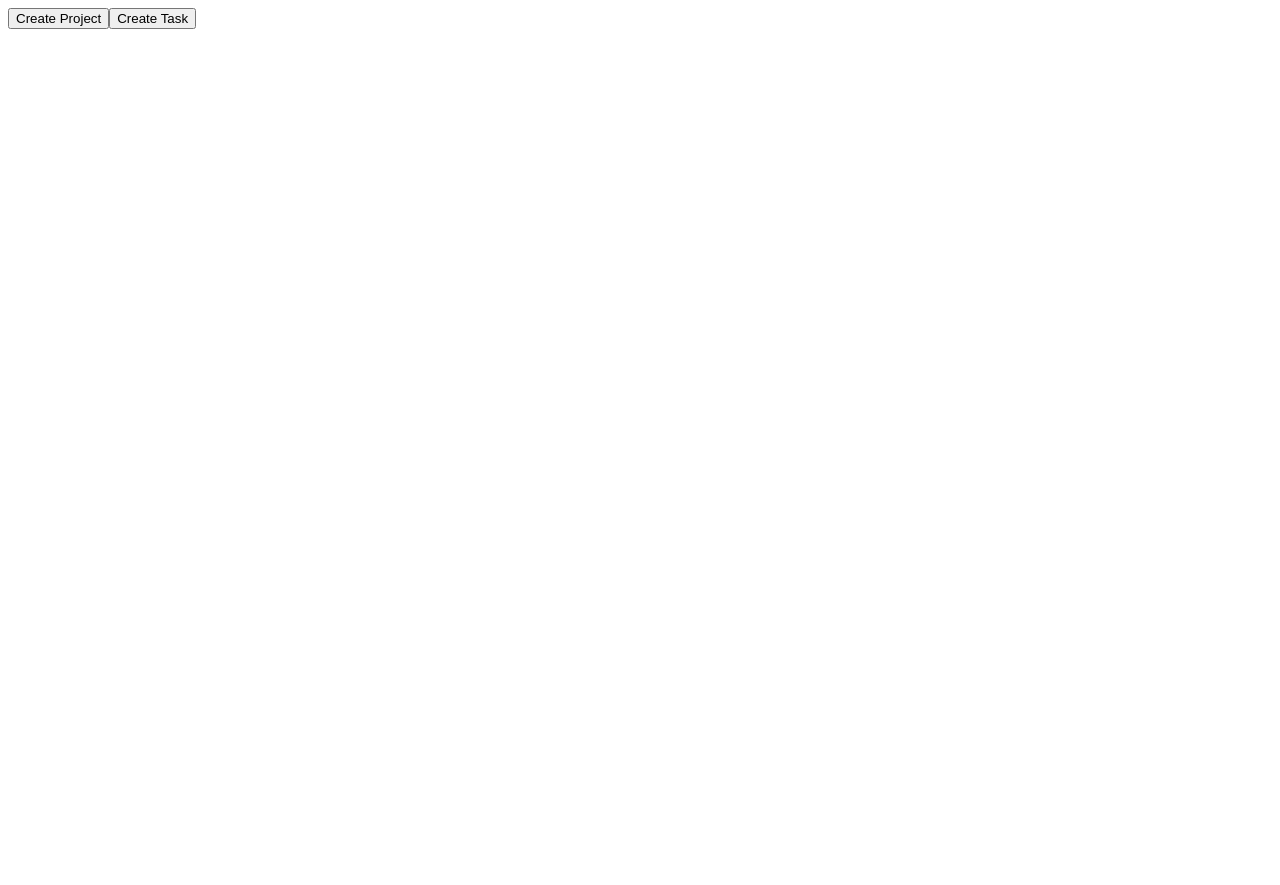
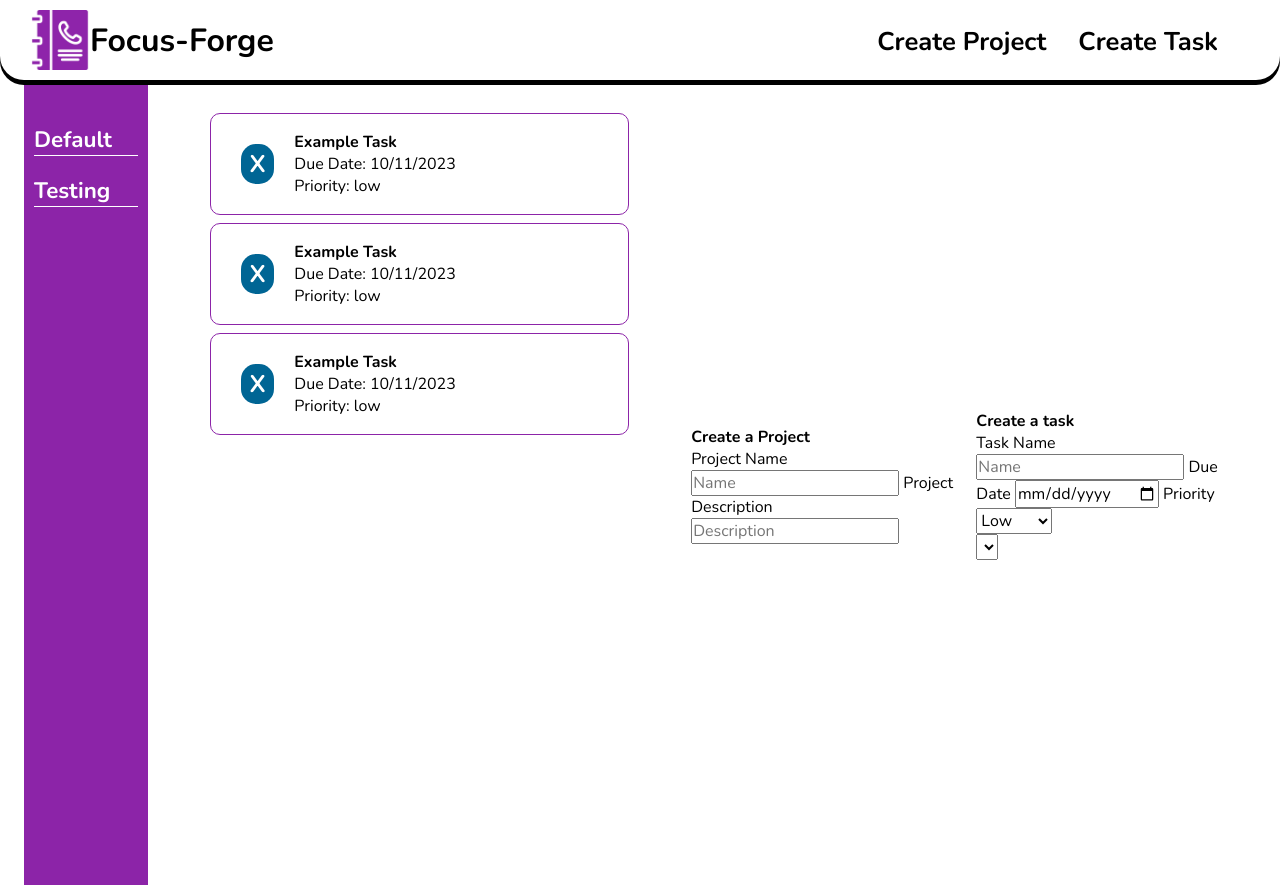
Before and after one commit to Burin2301/TOP-ToDo, a website built with webpack: page dist/index.html in a window 1280 px wide. Before the commit the page ends 800 px from the top, so only its background shows below. Built offline with nearby package versions, Linux system fonts and the light colour scheme.

Commit message:
still need to make visibl the popups for creating stuff, finish tomorrow, fking tired xD

```diff
--- /dev/null
+++ b/attributions.txt
@@ -0,0 +1 @@
+https://www.flaticon.es/autores/iconpro86
--- /dev/null
+++ b/src/UI/body.js
@@ -0,0 +1,63 @@
+// IMPORTS----------------
+import { projects } from "../functions/projects"
+import { tasks } from "../functions/tasks"
+
+import { popUpProject } from "./pop-ups"
+import { popUpTask } from "./pop-ups"
+// -----------------------
+
+const main = document.createElement('main')
+const aside = document.createElement('aside')
+const taskContainer = document.createElement('div')
+taskContainer.classList.add('task-container')
+
+// ASIDE ----------------
+
+const projectListContainer = document.createElement('div')
+projectListContainer.classList.add('project-list-container')
+
+const projectListUL = document.createElement('ul')
+projects.forEach((project)=>{
+    const projectTitle = project.nameProject
+    const projectListLI = document.createElement('li')
+    projectListLI.classList.add('project-list')
+    projectListLI.innerText = projectTitle
+    projectListUL.appendChild(projectListLI)
+})
+projectListContainer.appendChild(projectListUL)
+aside.appendChild(projectListContainer)
+// ----------------------
+
+// MAIN -----------------
+
+const tasksList = document.createElement('div')
+tasksList.classList.add('task-list')
+
+const taskListUL = document.createElement('ul')
+tasks.forEach((task)=>{
+    const taskName = task.titleTask
+    const taskDueDate = task.dueDate
+    const taskPriority = task.priority
+    const taskLi = document.createElement('li')
+    taskLi.classList.add('task-Li')
+    taskLi.innerHTML = `
+    <div class="full-task">
+        <button class="task-x-btn">X</button>
+        <div class="task-info">
+            <h3>${taskName}</h3>
+            <p>Due Date: ${taskDueDate}</p>
+            <p>Priority: ${taskPriority}</p>
+        </div>
+    </div>`
+    taskListUL.appendChild(taskLi)
+})
+tasksList.appendChild(taskListUL)
+taskContainer.appendChild(tasksList)
+// ----------------------
+
+main.appendChild(aside)
+main.appendChild(taskContainer)
+main.appendChild(popUpProject)
+main.appendChild(popUpTask)
+
+export { main }
--- /dev/null
+++ b/src/UI/header.js
@@ -0,0 +1,57 @@
+// IMPORTS-------
+import headerIcon from '../asset/agenda.png';
+import burgerMenu from '../asset/barramenu.png'
+//---------------
+
+const header = document.createElement('header')
+header.classList.add('header')
+header.setAttribute('id','header')
+
+const headerBrand = document.createElement('div')
+headerBrand.classList.add('header-brand')
+
+const headerLogo = document.createElement('img')
+headerLogo.src = headerIcon
+
+const headerTitle = document.createElement('h1')
+headerTitle.classList.add('header-title')
+headerTitle.innerText = 'Focus-Forge'
+
+const headerBtns = document.createElement('div')
+headerBtns.classList.add('header-btns')
+
+const burgerMenuButton = document.createElement('img')
+burgerMenuButton.classList.add('burgerBtn')
+burgerMenuButton.src = burgerMenu
+
+const createProject = document.createElement('p')
+createProject.id = 'ctProjectBtn'
+createProject.innerText = 'Create Project'
+createProject.classList.add('ct-project-button')
+createProject.classList.add('navbar-button')
+
+const createTask = document.createElement('p')
+createTask.id = 'ctTaskBtn'
+createTask.innerText = 'Create Task'
+createTask.classList.add('ct-task-button')
+createTask.classList.add('navbar-button')
+
+headerBrand.appendChild(headerLogo)
+headerBrand.appendChild(headerTitle)
+header.appendChild(headerBrand)
+
+
+
+headerBtns.appendChild(createProject)
+headerBtns.appendChild(createTask)
+headerBtns.appendChild(burgerMenuButton)
+header.appendChild(headerBtns)
+
+
+
+
+
+
+
+
+export { header }
--- /dev/null
+++ b/src/UI/pop-ups.js
@@ -0,0 +1,66 @@
+// IMPORTS-----------------------
+import { projects } from "../functions/projects";
+// ------------------------------
+
+// PROJECT POP UP ---------------
+const popUpProject = document.createElement('div')
+// popUpProject.classList.add('inactive')
+popUpProject.classList.add('pop-up-project')
+const projectContent = `
+<div class="project-pop">
+    <h3>Create a Project</h3>
+    <label for="projectNameInput">Project Name</label>
+    <input id="projectNameInput" type="text" placeholder="Name">
+    <label for="projectDescrInput">Project Description</label>
+    <input id="projectDescrInput" type="text" placeholder="Description">
+</div>
+`
+popUpProject.innerHTML = projectContent
+
+
+// TASK POP UP ------------------
+
+const popUpTask = document.createElement('div')
+// popUpTask.classList.add('inactive')
+popUpTask.classList.add('pop-up-task')
+const taskContent = `
+<div class="task-pop">
+    <h3>Create a task</h3>
+    <label for="taskNameInput">Task Name</label>
+    <input id="taskNameInput" type="text" placeholder="Name">
+
+    <label for="taskDateInput">Due Date</label>
+    <input id="taskDateInput" type="date" placeholder="Due Date">
+
+    <label for="taskPrioChoice">Priority</label>
+    <select name="taskPrioChoice" id="taskPrioChoice">
+        <option value="low">Low</option>
+        <option value="normal">Normal</option>
+        <option value="high">High</option>
+        <option value="extreme">Asap</option>
+    </select>
+    </div>
+`
+popUpTask.innerHTML = taskContent
+const taskProjectLabel = document.createElement('label')
+taskProjectLabel.setAttribute("for", "taskProjectChoice")
+taskProjectLabel.innerText = "Priority"
+
+const taskProjectSelect = document.createElement('select')
+taskProjectSelect.setAttribute("name", "taskProjectChoice")
+taskProjectSelect.id = "taskProjectChoice"
+
+projects.forEach((project)=>{
+    const projectTitle = project.nameProject
+    const optionProject = document.createElement('option')
+    optionProject.setAttribute("value",projectTitle)
+    optionProject.id = projectTitle
+    taskProjectSelect.appendChild(optionProject)
+})
+
+
+popUpTask.appendChild(taskProjectSelect)
+
+
+
+export { popUpProject, popUpTask }
--- a/src/modules/forTheMoment.js
+++ b/src/UI/temporal.js
@@ -5,9 +5,14 @@ projectBtn.setAttribute("id","project");
 projectBtn.innerText = "Create Project"
 const taskBtn = document.createElement("button");
 taskBtn.setAttribute("id","task");
-taskBtn.innerText = "Create Task"
+taskBtn.innerText = "Create Task";
+const projectTask = document.createElement("button");
+projectTask.innerText = "task in a project";
+projectTask.setAttribute("id", "task-project");
 
 buttons.appendChild(projectBtn);
 buttons.appendChild(taskBtn);
+buttons.appendChild(projectTask);
+
 
 export {buttons}
--- /dev/null
+++ b/src/functions/logic.js
@@ -0,0 +1,38 @@
+// IMPORT FUNCTIONS -----------
+import { newProject } from "./projects";
+import { newTask } from "./tasks";
+
+import { popUpProject } from "../UI/pop-ups";
+import { popUpTask } from "../UI/pop-ups";
+// ----------------------------
+// IMPORT UI ------------------
+import { header } from '../UI/header';
+import { main } from "../UI/body";
+// ----------------------------
+
+function renderScreen(){
+    const contentDiv = document.querySelector('.content')
+    contentDiv.appendChild(header)
+    contentDiv.appendChild(main)
+}
+
+function showProjectPop(){
+    popUpProject
+}
+
+function showTaskPop(){
+    popUpTask
+}
+
+
+
+renderScreen()
+
+
+const createProjectBtn = document.querySelector('#ctProjectBtn')
+const createTaskBtn = document.querySelector('#ctTaskBtn')
+
+createProjectBtn.addEventListener('click', showProjectPop)
+createTaskBtn.addEventListener('click', showTaskPop)
+
+export { renderScreen }
--- /dev/null
+++ b/src/functions/projects.js
@@ -0,0 +1,50 @@
+// IMPORTS------
+import { Task, tasks as taskObject } from "./tasks";
+// -------------
+
+const projects = [];
+class Project {
+    constructor( nameProject, descrProject, tasks ){
+        this.nameProject = nameProject;
+        this.descrProject = descrProject
+        this.tasksOfProject = []
+    }
+
+};
+const projectDefault = new Project("Default", "Tasks that are not from any project will be here 😀");
+const testProject = new Project("Testing", "For testing purposes")
+projects.push(projectDefault);
+projects.push(testProject);
+
+function newProject( ) {
+    let projectName
+    let projectDescr
+    try {
+        projectName = prompt("Please, type a name for the project.");
+        projectDescr = prompt("Please, type a description for the project, this is optional.");
+        if ( projectName === "" ){
+            throw "Please, type a name for the project, please"
+        }
+        const projectCreated = new Project(projectName,projectDescr);
+        projects.push(projectCreated);
+    }
+    catch(error){
+        alert("Error: " + error )
+    }
+    console.table(projects)
+    return projects;
+}
+
+function getTasks () {
+    const targetProject = projects.find( ( project ) => project[0] === taskObject.project )
+    if ( targetProject ){
+        const isTaskPresent = targetProject.tasksOfProject.some( (existingTask) => existingTask.titleTask === taskObject.titleTask )
+        if(!isTaskPresent){
+            targetProject.tasksOfProject.push(taskObject)
+        }
+    }
+    return projects
+}
+getTasks();
+
+export { projects, newProject, getTasks}
--- /dev/null
+++ b/src/functions/tasks.js
@@ -0,0 +1,49 @@
+// IMPORTS---------------
+import { getTasks, projects } from "./projects";
+//------------------------
+
+class Task {
+    constructor( titleTask, dueDate, priority, project) {
+        this.titleTask = titleTask;
+        this.dueDate = dueDate;
+        this.priority = priority;
+        this.project = project
+    }
+    chooseProject () {
+        return this.project
+    }
+};
+const defaultTask = new Task( "Example Task", "10/11/2023", "low", "Default" );
+const defaultTask1 = new Task( "Example Task", "10/11/2023", "low", "Default" );
+const defaultTask2 = new Task( "Example Task", "10/11/2023", "low", "Default" );
+const tasks = []
+tasks.push(defaultTask)
+tasks.push(defaultTask1)
+tasks.push(defaultTask2)
+
+
+function newTask( ) {
+    let taskTitle
+    let taskDate
+    let taskPrio
+    let taskProject = "Default"
+    try {
+        taskTitle = prompt( "Type a title for the new task" );
+        taskDate = prompt( "Give a due date for the task" );
+        taskPrio = prompt( "Give a priority order for this task" );
+        if( taskTitle === "" || taskDate === "" ){
+            throw "Please, type a name and a due date for the task, please"
+        }
+        const taskCreated = new Task( taskTitle, taskDate, taskPrio, taskProject )
+        tasks.push(taskCreated)
+    }
+    catch( error ){
+        alert("Error: " + error )
+    }
+    console.table(tasks)
+    getTasks()
+    console.table(projects)
+    return tasks;
+}
+
+export { Task, newTask, tasks }
--- a/src/index.js
+++ b/src/index.js
@@ -1,89 +1,9 @@
 // IMPORTS------------------------------------------------------------------------------
-import { format } from "date-fns";
-import { printMessage } from "./custom_modules/printMessages"
-import { buttons } from "./modules/forTheMoment";
+import { renderScreen } from './functions/logic'
+// IMPORTS UI
+import './styles/style.css'
+
 // -------------------------------------------------------------------------------------
 
 
-// CLASS CONSTRUCTORS------------------------------------------------------------------
-
-class Project {
-    constructor( nameProject, descriptionProject ){
-        this.nameProject = nameProject;
-        this.descriptionProject = descriptionProject;
-    }
-};
-class Task {
-    constructor( titleTask, descriptionTask, dueDate, priority) {
-        this.titleTask = titleTask;
-        this.descriptionTask = descriptionTask;
-        this.dueDate = dueDate;
-        this.priority = priority
-    }
-};
-
-// DEFAULT OBJECTS FOR TESTING -----------------------------------------------------------
-const projectDefault = new Project("No Project", "Tasks that are not from any project will be here 😀");
-const defaultTask = new Task( "Example Task", "This task has been created automatically", "10/11/2023", "low" );
-
-const projects = [];
-projects.push(projectDefault);
-const tasks = []
-tasks.push(defaultTask)
-
-function newProject( ) {
-    let projectName
-    let projectDescr
-    try {
-        projectName = prompt("Please, type a name for the project.");
-        projectDescr = prompt("Please, type a description for the project, this is optional.");
-        if ( projectName === "" ){
-            throw "Please, type a name for the project, please"
-        }
-        const projectCreated = new Project(projectName,projectDescr);
-        projects.push(projectCreated);
-        printMessage.log(projects);
-    }
-    catch(error){
-        alert("Error: " + error )
-    }
-    console.table(projects)
-    return projects;
-}
-function newTask( ) {
-    let taskTitle
-    let taskDescr
-    let taskDate
-    let taskPrio
-    try {
-        taskTitle = prompt( "Type a title for the new task" );
-        taskDescr = prompt( "Type a description for the task" );
-        taskDate = prompt( "Give a due date for the task" );
-        taskPrio = prompt( "Give a priority order for this task" );
-        if( taskTitle === "" || taskDate === "" ){
-            throw "Please, type a name and a due date for the task, please"
-        }
-        const taskCreated = new Task( taskTitle, taskDescr, taskDate, taskPrio )
-        tasks.push(taskCreated)
-        printMessage.log(tasks)
-    }
-    catch( error ){
-        alert("Error: " + error )
-    }
-    console.table(tasks)
-    return tasks;
-}
-function render(){
-    const contentDiv = document.querySelector('.content')
-    contentDiv.appendChild(buttons)
-    console.table(projects)
-    console.table(tasks)
-}
-
-render()
-
-const projectBtn = document.querySelector("#project");
-projectBtn.addEventListener("click", newProject);
-
-const taskBtn = document.querySelector("#task");
-taskBtn.addEventListener("click", newTask)
+document.addEventListener('DOMContentLoaded', renderScreen)
--- /dev/null
+++ b/src/styles/style.css
@@ -0,0 +1,164 @@
+@import url('https://fonts.googleapis.com/css2?family=Nunito:wght@300;400;500;700&display=swap');
+*{
+    margin: 0;
+    padding: 0;
+    box-sizing: border-box;
+    font-family: 'Nunito', sans-serif;
+    font-size: 16px;
+}
+html{
+    height: 100vh;
+    width: 100%;
+}
+body{
+    --main: hsla(287, 65%, 40%, 1);
+    --white: hsla(0, 0%, 100%, 1);
+    --text-black: hsla(341, 39%, 14%, 1);
+    --secondary: hsla(199, 100%, 29%, 1);
+    --text-light: rgb(27, 58, 71);
+
+    height: 100vh;
+    width: 100%;
+}
+.content{
+    height: 100vh;
+    width: 100%;
+}
+li{
+    list-style-type: none;
+}
+.inactive{
+    display: none;
+}
+
+/* HEADER------------------------------------------- */
+
+header{
+    width: 100%;
+    display: flex;
+    align-items: center;
+    padding: 10px 30px;
+    justify-content: space-between;
+    border-radius: 0 0 1.5rem 1.5rem ;
+    box-shadow: 0 5px ;
+    margin-bottom: 5px;
+}
+.header-brand,
+.header-btns{
+    display: flex;
+    align-items: center;
+}
+header img{
+    width: 60px;
+    height: 60px;
+}
+header h1{
+    font-size: 2rem;
+}
+.navbar-button{
+    font-size: 1.6rem;
+    font-weight: 700;
+    padding-top: 3px;
+    margin-right: 2rem;
+    cursor: pointer;
+}.navbar-button:hover{
+    transform: translateY(4px);
+    transition: .4s;
+}
+.burgerBtn{
+    display: none;
+}
+
+/* MAIN--------------------------------------------- */
+
+main{
+    display: flex;
+    height: 100vh;
+    width: 100%;
+    padding: 0 1.5rem;
+    align-items: center;
+}
+/* ASIDE ------------------------------------------- */
+
+aside{
+    width: 260px;
+    height: 100vh;
+    background-color: var(--main);
+    padding: 20px 10px;
+    color: white;
+}
+.project-list{
+    font-size: 1.4rem;
+    font-weight: bold;
+    cursor: pointer;
+    margin-top: 1.2rem;
+}
+.project-list::after{
+    content: '';
+    display: block;
+    width: 100%;
+    height: .05rem;
+    background-color: white;
+}
+
+/* TASKS ------------------------------------------- */
+
+.taskcontainer{
+    width: 100%;
+    height: 100vh;
+}
+
+/* TASK-CONTAINER ---------------------------------- */
+.task-container{
+    display: flex;
+    flex-direction: column;
+    align-items: stretch;
+    width: 100%;
+    height: 100vh;
+    padding: 20px 10px;
+}
+.task-Li{
+    width: 100%;
+    display: flex;
+    flex-direction: column;
+    align-items: center;
+    margin-top: .5rem;
+}
+.full-task{
+    width: 80%;
+    height: auto;
+    display: flex;
+    flex-direction: row;
+    padding: 10px 20px;
+    align-items: center;
+    border: 0.05rem solid var(--main);
+    border-radius: 10px;
+    cursor: pointer;
+}
+.task-info{
+    width: 100%;
+}
+.task-x-btn{
+    width: 40px;
+    height: 40px;
+    border-radius: 15px;
+    color: var(--white);
+    font-weight: bold;
+    font-size: 1.5rem;
+    border: none;
+    background-color: var(--secondary);
+    margin: 20px 20px 20px 10px;
+}
+
+/* POP UPS------------------------------------- */
+
+
+/* MEDIA QUERY ------------------------------------ */
+
+@media (max-width: 600px){
+    .burgerBtn{
+        display: block;
+    }
+}
+
+/* ----------- */
```
Also changed, not shown: src/custom_modules/printMessages.js (deleted, +0 -11 lines), webpack.config.js (+12 -1 lines), dist/5a1003a6c2db2486ac7d.png (added), dist/9f064b142ba2c71c721d.png (added), dist/index.html, dist/main.js, src/asset/agenda.png (added), src/asset/barramenu.png (added).
